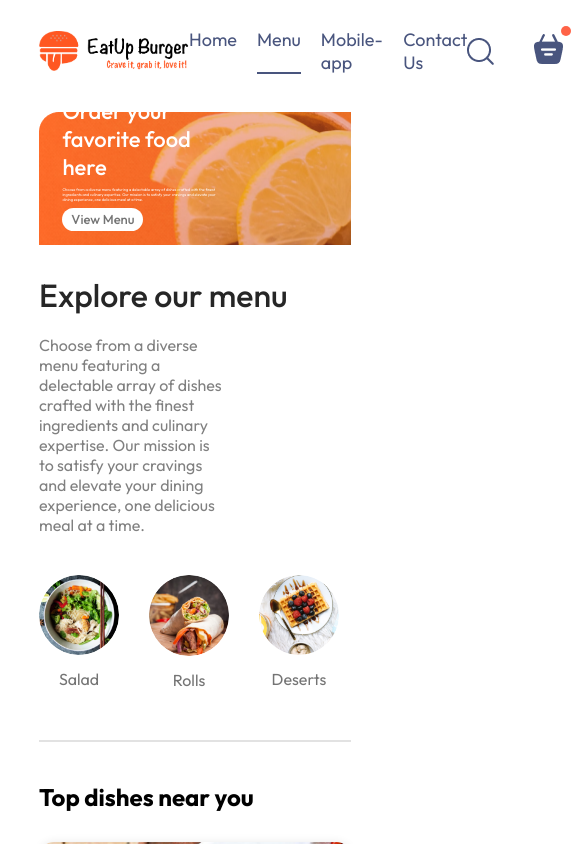
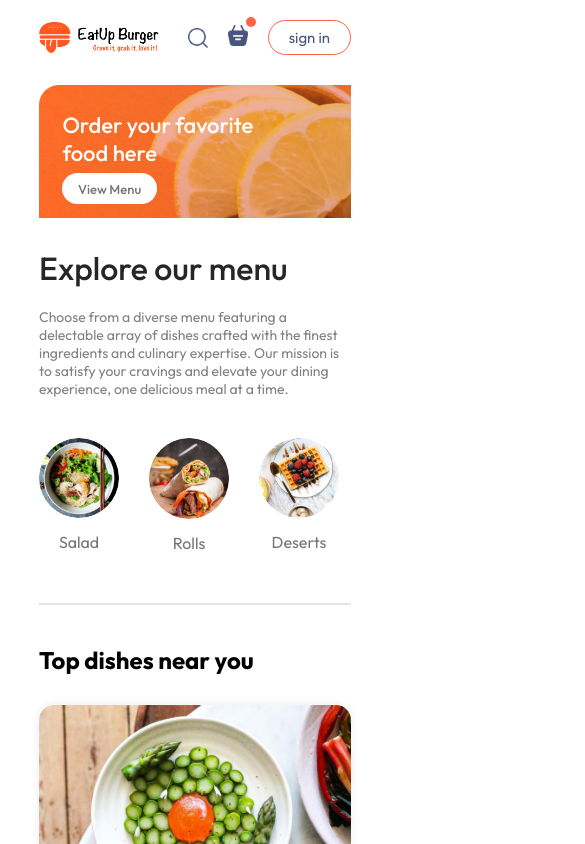
Before and after one commit to EdenGebremedhin/EatUp-Burger-Website, a React (Vite) app in the folder frontend/: page / in a window 390 px wide. Shown: the top 844 px of the page, 585 px wide, since content can reach past the window. Built offline with nearby package versions, Linux system fonts and the light colour scheme.

Commit message:
responsive update

```diff
--- a/frontend/src/assets/assets.js
+++ b/frontend/src/assets/assets.js
@@ -1,5 +1,6 @@
 import basket_icon from './basket_icon.png'
 import logo from './logo.png'
+import logoWhite from './logoWhite.png'
 import header_img from './header_img.png'
 import search_icon from './search_icon.png'
 import menu_1 from './menu_1.png'
@@ -62,6 +63,7 @@
 
 export const assets = {
     logo,
+    logoWhite,
     basket_icon,
     header_img,
     search_icon,
--- /dev/null
+++ b/frontend/src/components/AppDownload/AppDownload.css
@@ -0,0 +1,22 @@
+.app-download{
+    margin: auto auto;
+    margin-top: 100px;
+    font-size: max(3vw ,20px);
+    text-align: center;
+    font-weight: 500;
+}
+.app-download-platforms{
+    display: flex;
+    justify-content:center;
+    gap: max(2vw, 10px);
+    margin-top: 40px;
+}
+.app-download-platforms img{
+    width: max(30vw, 120px);
+    max-width: 180px;
+    transition: 0.5s;
+    cursor: pointer;
+}
+.app-download-platforms img:hover{
+   transform: scale(1.05);
+}
--- /dev/null
+++ b/frontend/src/components/AppDownload/AppDownload.jsx
@@ -0,0 +1,17 @@
+import React from 'react'
+import './AppDownload.css'
+import { assets } from '../../assets/assets'
+
+const AppDownload = () => {
+  return (
+    <div className='app-download' id='app-download'>
+        <p>For Better Experience Download <br /> EatUp Burger App</p>
+        <div className="app-download-platforms">
+            <img src={assets.play_store} alt="" />
+            <img src={assets.app_store} alt="" />
+        </div>
+    </div>
+  )
+}
+
+export default AppDownload
--- a/frontend/src/components/ExploreMenu/ExploreMenu.css
+++ b/frontend/src/components/ExploreMenu/ExploreMenu.css
@@ -47,3 +47,10 @@
     border: 4px solid tomato;
     padding: 2px;
 }
+
+@media (max-width:1050px){
+    .explore-menu-text{
+        max-width: 100%;
+        font-size: 14px;
+    }
+}
--- a/frontend/src/components/ExploreMenu/ExploreMenu.jsx
+++ b/frontend/src/components/ExploreMenu/ExploreMenu.jsx
@@ -23,6 +23,7 @@
         <hr />
     </div>
   )
+
 }
 
 export default ExploreMenu
--- a/frontend/src/components/Footer/Footer.css
+++ b/frontend/src/components/Footer/Footer.css
@@ -21,6 +21,10 @@
     align-items: start;
     gap: 20px;
 }
+.footer-content-left img{
+    width: 250px;
+    margin-bottom: 20px;
+}
 .footer-content-left li, .footer-content-center li, .footer-content-right li{
    list-style: none;
    margin-bottom: 10px;
@@ -40,3 +44,14 @@
     background-color: grey;
     border: none;
 }
+
+@media (max-width:750px){
+    .footer-content{
+        display: flex;
+        flex-direction: column;
+        gap: 35px;
+    }
+    .footer-copyright{
+        text-align: center;
+    }
+}
--- a/frontend/src/components/Footer/Footer.jsx
+++ b/frontend/src/components/Footer/Footer.jsx
@@ -9,7 +9,7 @@
         <div className="footer-content">
 
             <div className="footer-content-left">
-                <img src={assets.logo} alt="" />
+                <img src={assets.logoWhite} alt="" />
                 <p>Lorem ipsum dolor sit amet, consectetur adipisicing elit. Quisquam dignissimos iusto, dicta porro eligendi quibusdam aliquam accusantium delectus! Quisquam adipisci magnam labore nesciunt deleniti veniam hic quo assumenda repellendus corporis.</p>
                 <div className="footer-social-icons">
                     <img src={assets.facebook_icon} alt="" />
@@ -32,6 +32,7 @@
                 <h2>GET IN TOUCH</h2>
                 <ul>
                     <li>+251 95 340 6633</li>
+                    <li>+251 95 340 7686</li>
                     <li>eatupburger@gmail.com</li>
                 </ul>
             </div>
--- a/frontend/src/components/Header/Header.css
+++ b/frontend/src/components/Header/Header.css
@@ -33,3 +33,27 @@
     font-size: max(1vw,13px);
     border-radius: 50px;
 }
+
+@media (max-width:1050px){
+    /* .header{
+        height: 38vw;
+    } */
+    .header-contents{
+        max-width: 45%;
+    }
+}
+
+@media (max-width:750px){
+    /* .header{
+        height: 38vw;
+    } */
+    .header-contents{
+        max-width: 65%;
+    }
+    .header-contents p{
+        display: none;
+    }
+    .header-contents button{
+        padding: 2vw 4vw;
+    }
+}
--- a/frontend/src/components/navbar/Navbar.css
+++ b/frontend/src/components/navbar/Navbar.css
@@ -56,3 +56,64 @@
     top: -8px;
     right: -8px;
  }
+
+ @media (max-width:1050px){
+    .navbar .logo{
+        width: 140px;
+    }
+    .navbar-menu{
+        gap: 20px;
+        font-size: 17px;
+    }
+    .navbar-right{
+        gap: 30px;
+    }
+    .navbar-right img{
+        width: 22px;
+    }
+    .navbar-right button{
+        padding: 8px 25px;
+    }
+ }
+
+ @media (max-width:900px){
+    .navbar .logo{
+        width: 120px;
+    }
+    .navbar-menu{
+        gap: 15px;
+        font-size: 16px;
+    }
+    .navbar-right{
+        gap: 20px;
+    }
+    .navbar-right img{
+        width: 20px;
+    }
+    .navbar-right button{
+        padding: 7px 20px;
+        font-size: 15px;
+    }
+ }
+
+
+ @media (max-width:750px){
+    /* .navbar .logo{
+        width: 120px;
+    } */
+    .navbar-menu{
+        display: none;
+        /* gap: 15px;
+        font-size: 16px; */
+    }
+    /* .navbar-right{
+        gap: 20px;
+    }
+    .navbar-right img{
+        width: 20px;
+    }
+    .navbar-right button{
+        padding: 7px 20px;
+        font-size: 15px;
+    } */
+ }
--- a/frontend/src/components/navbar/Navbar.jsx
+++ b/frontend/src/components/navbar/Navbar.jsx
@@ -1,6 +1,7 @@
 import React, { useState } from 'react'
 import './Navbar.css'
 import { assets } from '../../assets/assets.js'
+import {Link} from 'react-router-dom'
 
 
 const Navbar = () => {
@@ -11,10 +12,10 @@
     <div className='navbar'>
         <img src={assets.logo} alt="" className="logo" />
         <ul className="navbar-menu">
-            <li onClick={()=> setMenu("Home")} className={menu==="Home"?"active":""}>Home</li>
-            <li onClick={()=> setMenu("Menu")} className={menu==="Menu"?"active":""}>Menu</li>
-            <li onClick={()=> setMenu("Mobile-app")} className={menu==="Mobile-app"?"active":""}>Mobile-app</li>
-            <li onClick={()=> setMenu("Contact-us")} className={menu==="Contact-us"?"active":""}>Contact Us</li>
+            <Link to='/' onClick={()=> setMenu("Home")} className={menu==="Home"?"active":""}>Home</Link>
+            <a href='#explore-menu' onClick={()=> setMenu("Contact-us")} className={menu==="Contact-us"?"active":""}>Menu</a>
+            <a href='#app-download' onClick={()=> setMenu("Menu")} className={menu==="Menu"?"active":""}>Mobile App</a>
+            <a href='#footer' onClick={()=> setMenu("Mobile-app")} className={menu==="Mobile-app"?"active":""}>Contact Us</a>
         </ul>
         <div className="navbar-right">
             <img src= {assets.search_icon} alt="" />
--- a/frontend/src/pages/Home/Home.jsx
+++ b/frontend/src/pages/Home/Home.jsx
@@ -4,6 +4,7 @@
 import ExploreMenu from '../../components/ExploreMenu/ExploreMenu'
 import FoodDisplay from '../../components/FoodDisplay/FoodDisplay'
 import Footer from '../../components/Footer/Footer'
+import AppDownload from '../../components/AppDownload/AppDownload'
 
 const Home = () => {
 const[category, setCategory] = useState("All");
@@ -13,7 +14,7 @@
       <Header />
       <ExploreMenu category={category} setCategory={setCategory}/>
       <FoodDisplay category={category}/>
-
+      <AppDownload />
     </div>
   )
 }
```
Also changed, not shown: frontend/src/assets/logoWhite.png (added).
